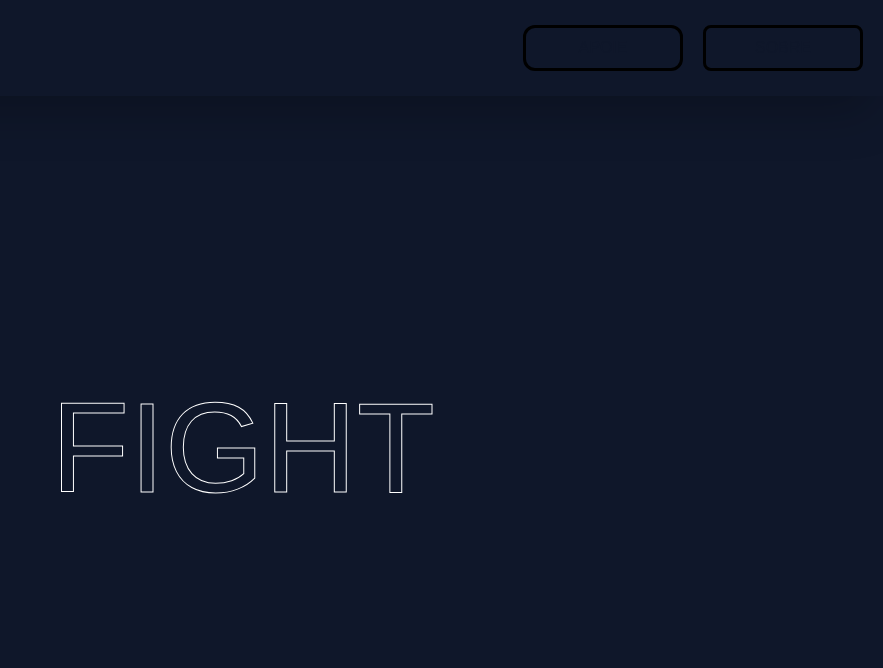
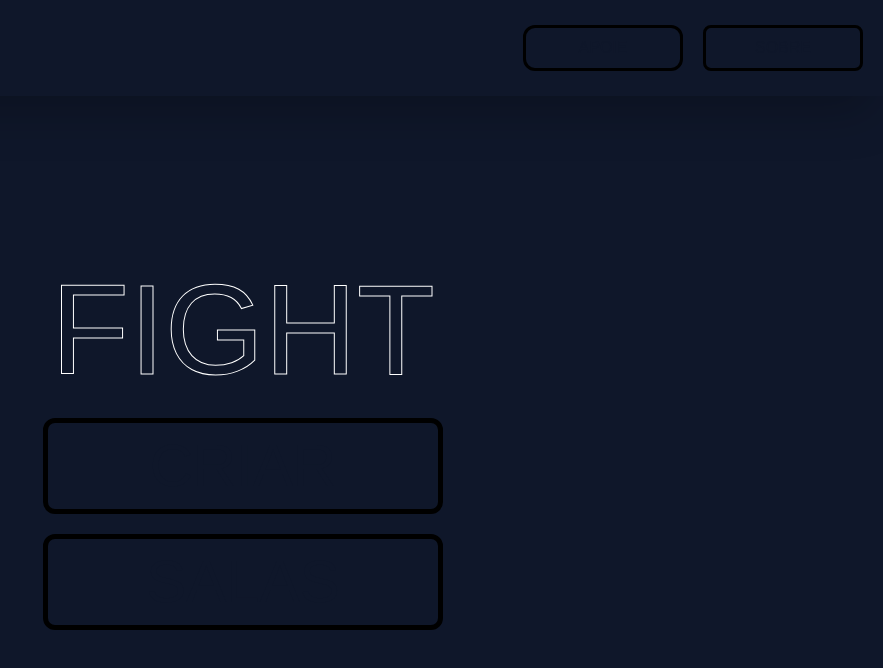
Before and after one commit to VictorWollyver/fight, a Next.js app: page / in a window 1280 px wide. Shown: the top 668 px of the page, without its empty margins (397-1280 px from the left). Built offline with nearby package versions, Linux system fonts and the light colour scheme; a web font is replaced by a local one.

Commit message:
Feat: Home page iniciada

```diff
--- a/biome.json
+++ b/biome.json
@@ -12,7 +12,7 @@
 	"formatter": {
 		"enabled": true,
 		"indentStyle": "tab",
-		"lineWidth": 240
+		"lineWidth": 300
 	},
 	"organizeImports": {
 		"enabled": true
--- a/src/app/page.tsx
+++ b/src/app/page.tsx
@@ -1,5 +1,6 @@
 import React from "react";
 import type { Metadata } from "next";
+import Link from "next/link";
 
 export const metadata: Metadata = {
 	title: "Fight | Home",
@@ -11,9 +12,22 @@ export const metadata: Metadata = {
 };
 
 const HomePage = () => {
-	return <main>
-		<h1 className="title text-9xl">FIGHT</h1>
-	</main>;
+	return (
+		<main>
+			<h1 className="title text-9xl text-center">FIGHT</h1>
+			<Link href="/create">
+				<button type="button" className="text-6xl mt-6 w-full border-[5px] h-24 rounded-xl border-black border-solid">
+					CRIAR
+				</button>
+			</Link>
+
+			<Link href="/rooms">
+				<button type="button" className="text-6xl mt-5 w-full border-[5px] h-24 rounded-xl border-black border-solid">
+					SALAS
+				</button>
+			</Link>
+		</main>
+	);
 };
 
 export default HomePage;
```
Also changed, not shown: src/app/layout.tsx (+9 -9 lines).
